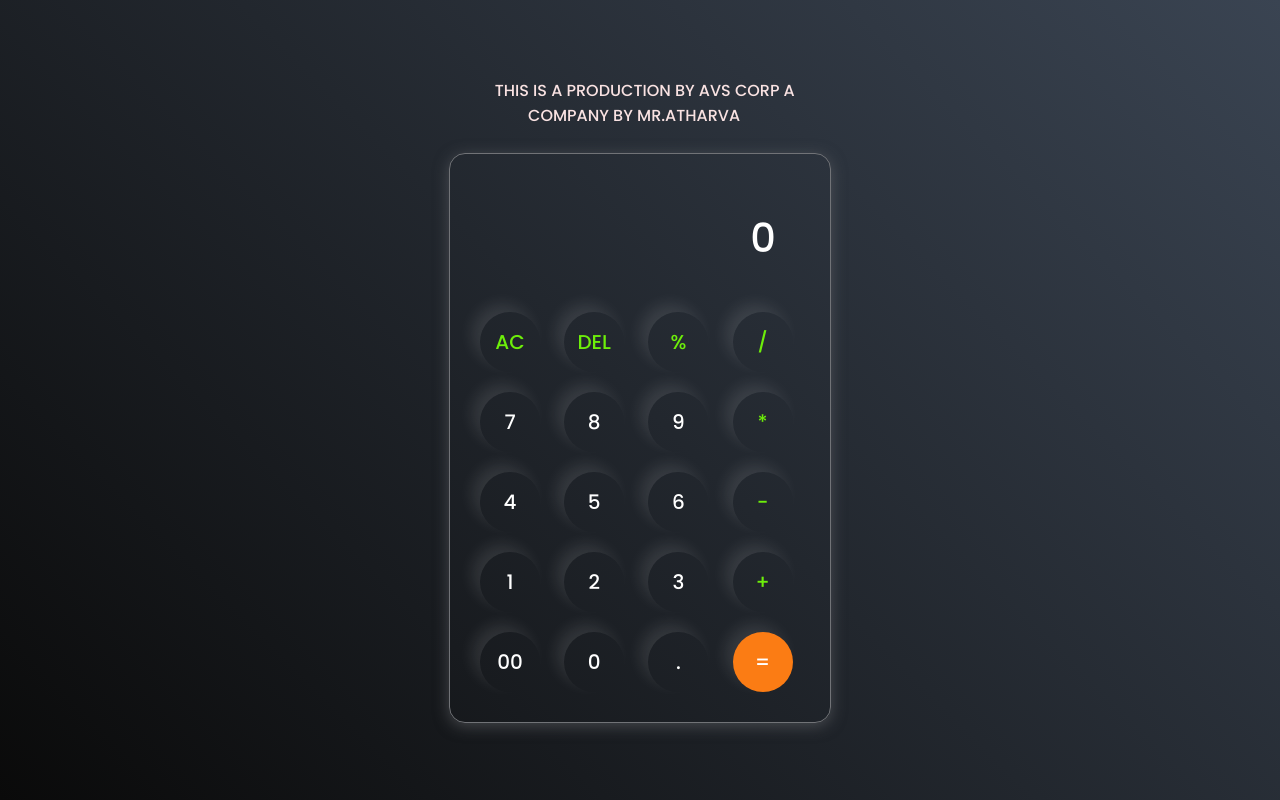
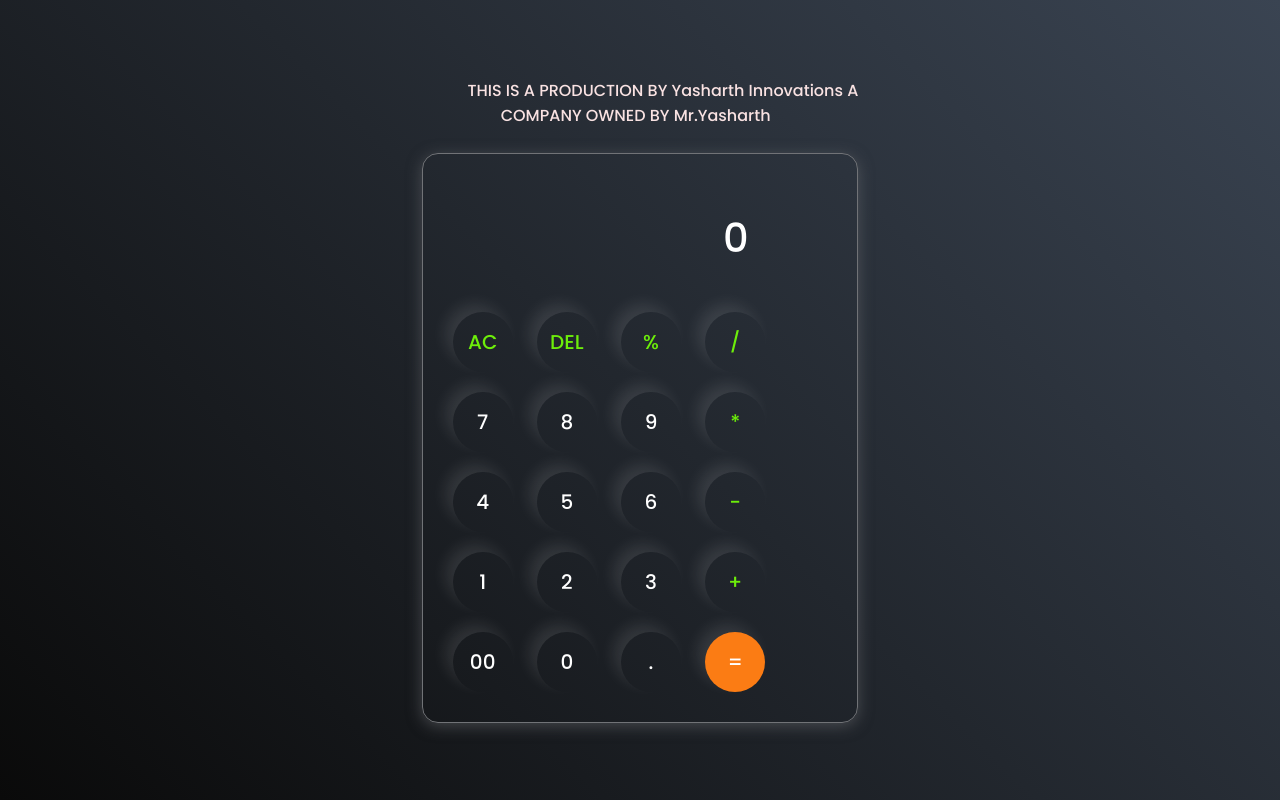
Before and after one commit to Yasharth-Kesharwani/calculator, a plain HTML site: page index.html in a window 1280 px wide. Drawn offline with Linux system fonts and the light colour scheme.

Commit message:
Update index.html

```diff
--- a/index.html
+++ b/index.html
@@ -5,12 +5,12 @@
     <meta http-equiv="X-UA-Compatible" content="IE=edge" />
     <meta name="viewport" content="width=device-width, initial-scale=1.0" />
     <link rel="stylesheet" href="style.css" />
-    <title>Calculator - By AVS CORP MR.ATHARVA</title>
+    <title>Calculator - By Yasharth Innovations</title>
   </head>
   <body>
     <div class="container">
-        <pre CLASS="avs1">           THIS IS A PRODUCTION BY AVS CORP A
-                   COMPANY BY MR.ATHARVA
+        <pre CLASS="avs1">           THIS IS A PRODUCTION BY Yasharth Innovations A
+                   COMPANY OWNED BY Mr.Yasharth
         </pre>
       <div class="calculator">
         <input type="text" id="inputBox" placeholder="0" />
```
